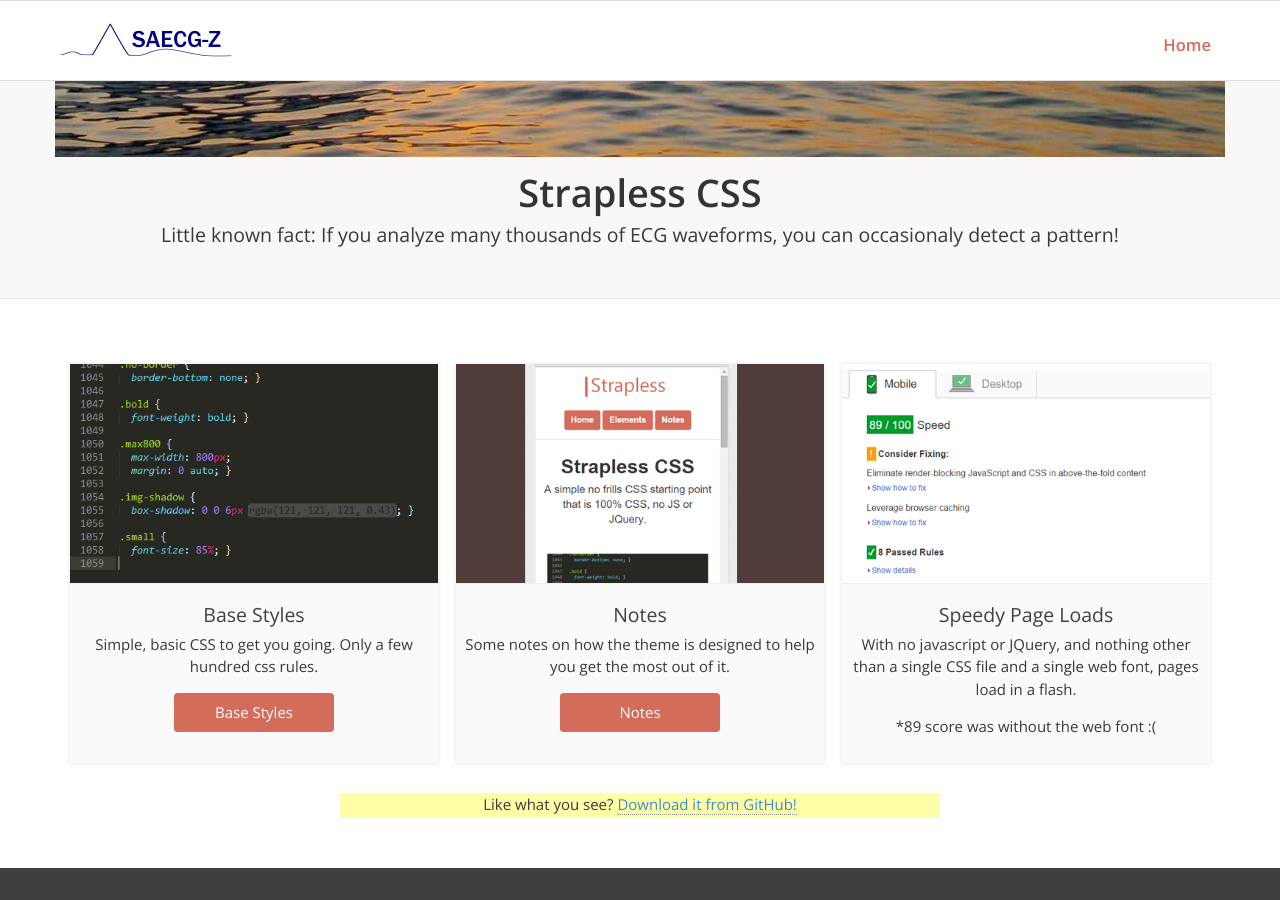
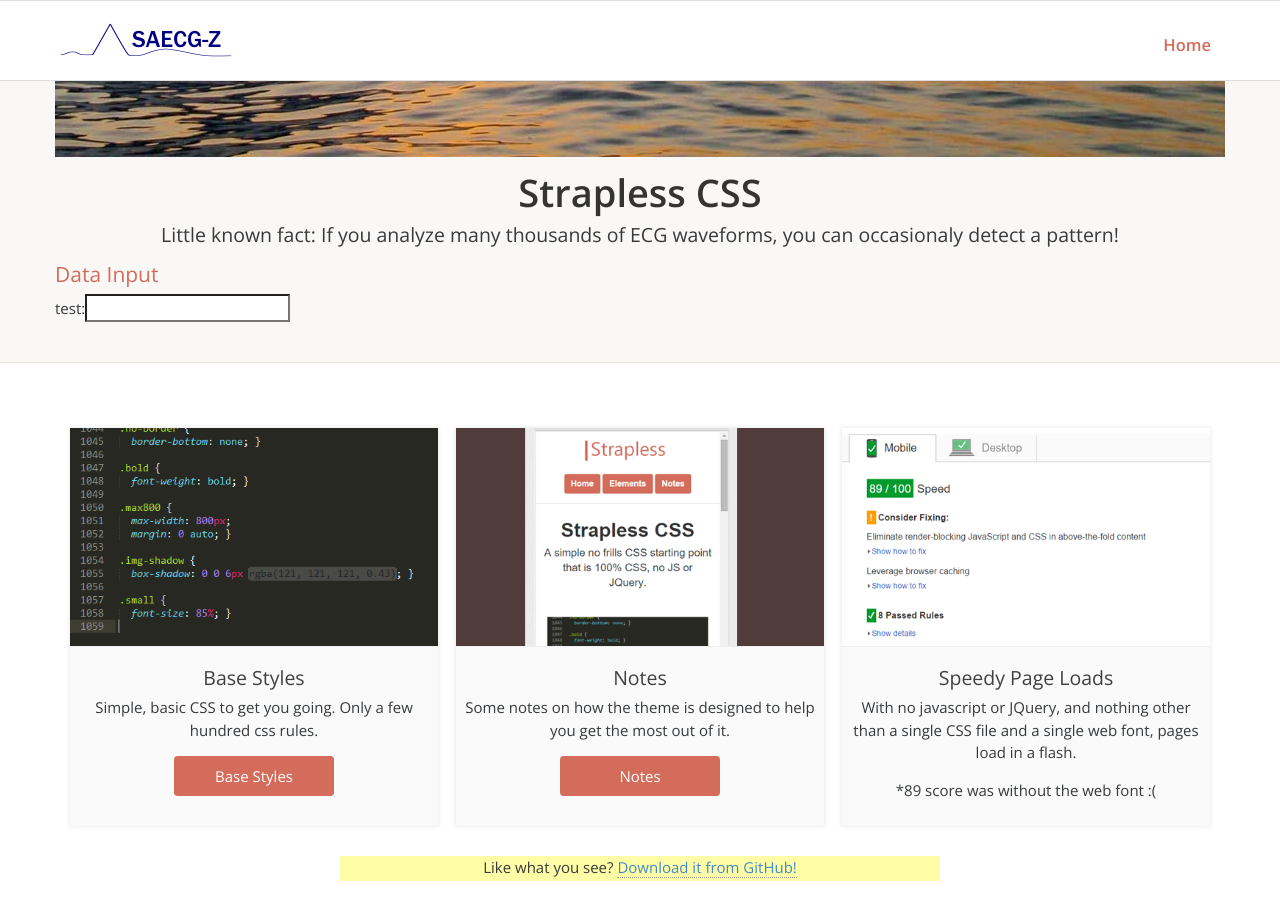
Before and after one commit to rdyar/strapless, a Jekyll site: the page built from index.html, in a window 1280 px wide and 900 px high, scrolled down 369 px. Built offline with Jekyll 4.4.1, drawn with Linux system fonts in a browser that asks for light colours.

Commit message:
Update index.html
trying out a number-type input and label

```diff
--- a/index.html
+++ b/index.html
@@ -10,7 +10,10 @@ active: yes
 <h1 class="text-center headline">Strapless CSS</h1>
 <p class="text-center lead">Little known fact: If you analyze many thousands of ECG waveforms, you can occasionaly detect a pattern!
 </p>
-
+<div>
+  <h2>Data Input</h2>
+  <label for="test">test:</label><input name"test" id="test" type="number" />
+</div>
 </div>
 </section>
 <section class="section-main">
```
